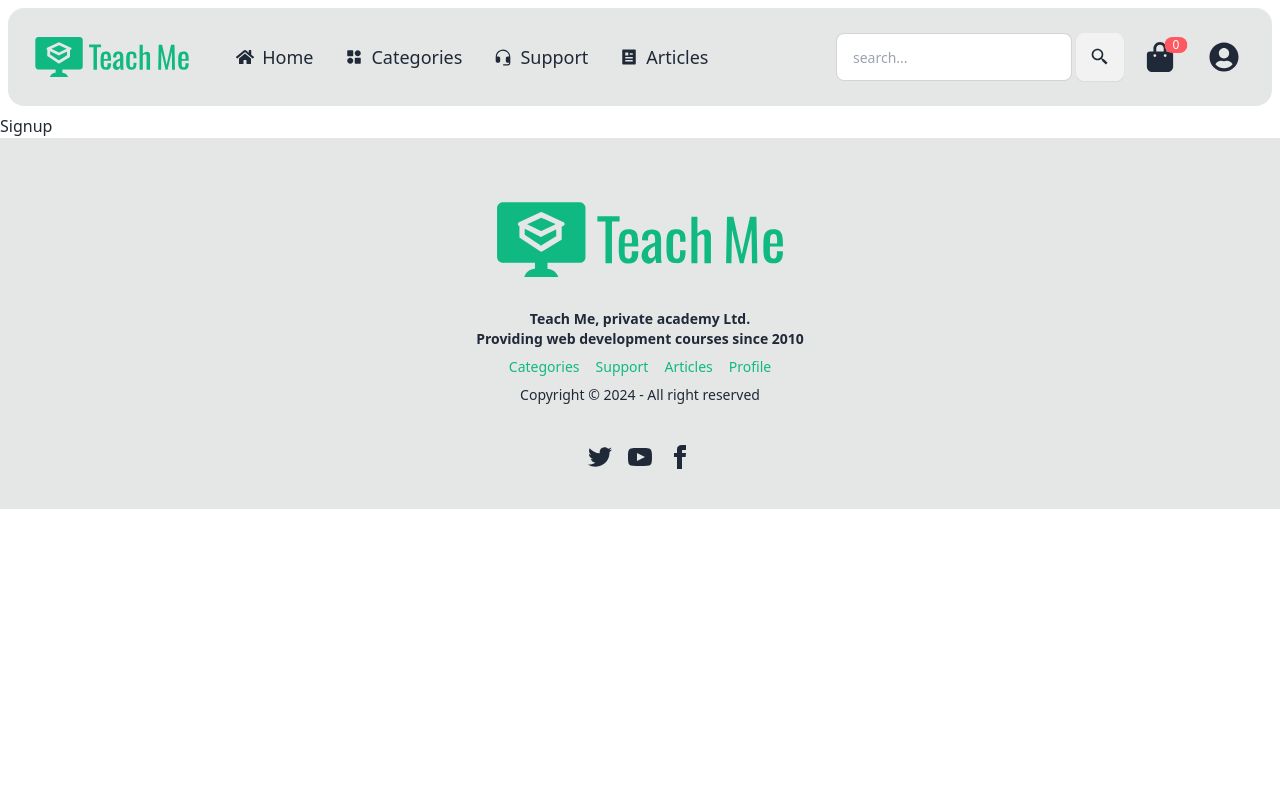
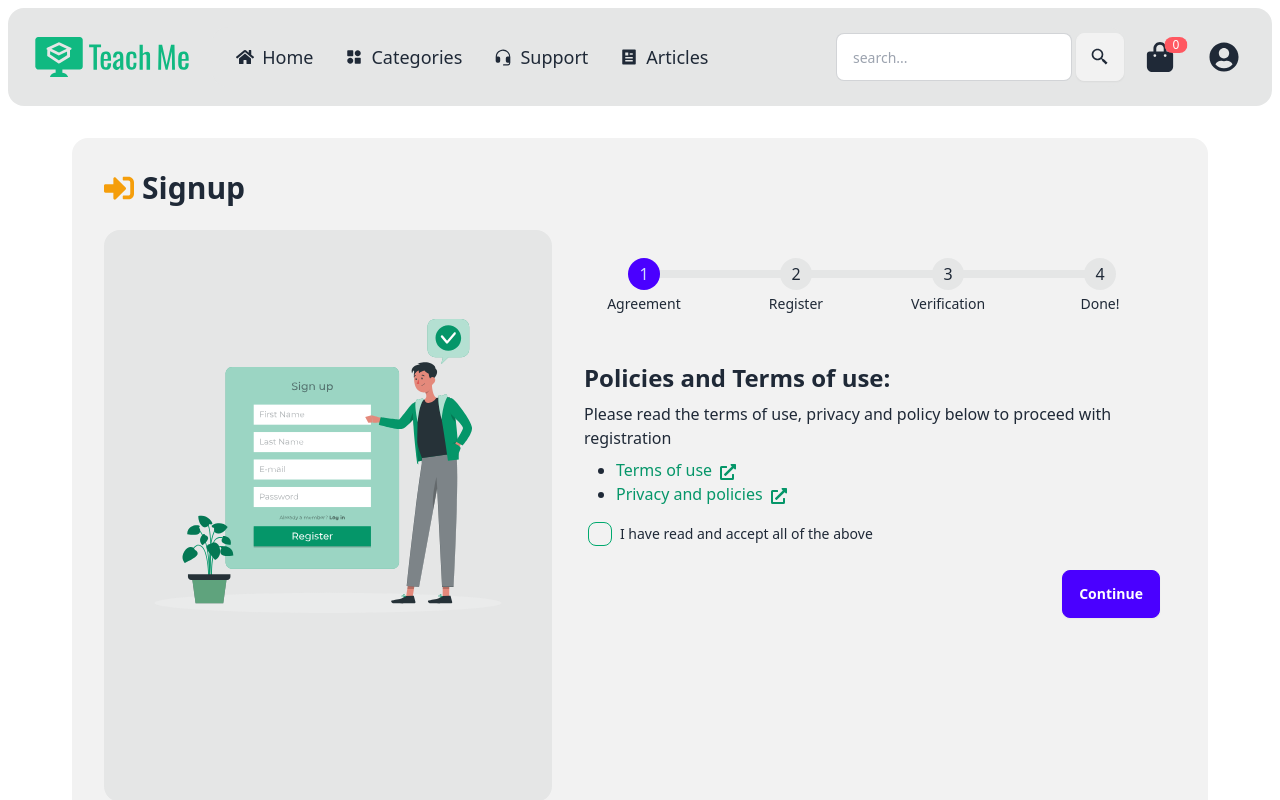
Before and after one commit to alibkm95/teach-me-online, a React (Vite) app in the folder frontend/: page /signup in a window 1280 px wide. Shown: the top 800 px of the page. Built offline with nearby package versions, Linux system fonts and the light colour scheme.

Commit message:
signup page and all of its components created

```diff
--- /dev/null
+++ b/frontend/src/components/Agreement.jsx
@@ -0,0 +1,43 @@
+import React from 'react'
+
+import { FaExternalLinkAlt } from "react-icons/fa";
+
+const Agreement = () => {
+  return (
+    <div className="min-w-full px-4 py-8">
+      <span className="text-2xl font-bold block mb-2">
+        Policies and Terms of use:
+      </span>
+      <p>
+        Please read the terms of use, privacy and policy below to proceed with registration
+      </p>
+      <ul className='my-2 ps-8 list-disc'>
+        <li>
+          <a href="#" className="link link-hover text-emerald-600">
+            Terms of use
+            <FaExternalLinkAlt className='inline-block ms-2' />
+          </a>
+        </li>
+        <li>
+          <a href="#" className="link link-hover text-emerald-600">
+            Privacy and policies
+            <FaExternalLinkAlt className='inline-block ms-2' />
+          </a>
+        </li>
+      </ul>
+      <div className="form-control">
+        <label className="cursor-pointer label flex items-center justify-start">
+          <input type="checkbox" name='aggrement-input' className="checkbox checkbox-success me-2" />
+          <span className="label-text">
+            I have read and accept all of the above
+          </span>
+        </label>
+      </div>
+      <button className="btn btn-primary text-white block mt-4 ms-auto">
+        Continue
+      </button>
+    </div>
+  )
+}
+
+export default Agreement
--- a/frontend/src/components/Invoice.jsx
+++ b/frontend/src/components/Invoice.jsx
@@ -7,8 +7,8 @@ const Invoice = () => {
     <>
       <div className="flex gap-2">
         <input
-          name='search-input'
-          id='search-input'
+          name='discount-input'
+          id='discount-input'
           type="text"
           placeholder="insert your discount code ..."
           className="input input-sm input-bordered w-full max-w-xs"
--- /dev/null
+++ b/frontend/src/components/SignupForm.jsx
@@ -0,0 +1,61 @@
+import React from 'react'
+import {Link} from 'react-router-dom'
+
+import { FaUser } from "react-icons/fa";
+import { MdEmail } from "react-icons/md";
+import { IoFingerPrint } from "react-icons/io5";
+import { IoMdEye } from "react-icons/io";
+import { IoMdEyeOff } from "react-icons/io";
+
+const SignupForm = () => {
+  return (
+    <div className='min-w-full px-4 pt-8'>
+      <span className="text-2xl font-bold block mb-2">
+        Please fill the registration form:
+      </span>
+      <form id='signup-form' className='pt-2 max-w-96'>
+        <div className="flex flex-col gap-2">
+          <label className="form-control w-full">
+            <div className="label">
+              <span className="label-text flex items-center gap-1">
+                <FaUser className='text-emerald-500' />
+                What is your name?
+              </span>
+            </div>
+            <input type="text" name='fullName-input' placeholder="Full name" className="input input-bordered input-sm w-full lg:input-md" />
+          </label>
+          <label className="form-control w-full">
+            <div className="label">
+              <span className="label-text flex items-center gap-1">
+                <MdEmail className='text-emerald-500' />
+                What is your E-Mail?
+              </span>
+            </div>
+            <input type="email" name='email-input' placeholder="E-Mail" className="input input-bordered input-sm w-full lg:input-md" />
+          </label>
+          <label className="form-control w-full">
+            <div className="label">
+              <span className="w-full label-text flex items-center gap-1">
+                <IoFingerPrint className='text-emerald-500' />
+                Create a password:
+                <button type='button' className="btn btn-xs inline-block ms-auto">
+                  <IoMdEye size={20} className='text-amber-400' />
+                  {/* <IoMdEyeOff size={20} className='text-amber-400' /> */}
+                </button>
+              </span>
+            </div>
+            <input type="password" name='password-input' placeholder="********" className="input input-bordered input-sm w-full lg:input-md" />
+          </label>
+        </div>
+        <span className="text-sm block mt-3">
+          Already have an account? <Link to='/login' className='link link-hover text-emerald-600 font-bold'>Login.</Link>
+        </span>
+        <button type="submit" className="btn btn-primary text-white block mt-4 ms-auto">
+          Signup
+        </button>
+      </form>
+    </div>
+  )
+}
+
+export default SignupForm
--- /dev/null
+++ b/frontend/src/components/SignupSuccess.jsx
@@ -0,0 +1,20 @@
+import React from 'react'
+import { Link } from 'react-router-dom'
+
+const SignupSuccess = () => {
+  return (
+    <div className='min-w-full px-4 pt-8'>
+      <span className="text-2xl font-bold block mb-2">
+        🎉 Registeration success 🎉
+      </span>
+      <p className="">
+        Registration completed successfully! Automatic redirection will lead you to HOME page. if it not worked please use the button below.
+      </p>
+      <Link to='/' className='btn btn-primary text-white m-4'>
+        Go to home page
+      </Link>
+    </div>
+  )
+}
+
+export default SignupSuccess
--- /dev/null
+++ b/frontend/src/components/Steps.jsx
@@ -0,0 +1,28 @@
+import React from 'react'
+
+const Steps = ({activeStep}) => {
+  return (
+    <div>
+      <ul className="steps w-full">
+        <li className={`step ${activeStep >= 1 ? 'step-primary' : ''}`}>
+          <span className="text-sm">Agreement</span>
+        </li>
+        <li className={`step ${activeStep >= 2 ? 'step-primary' : ''}`}>
+          <span className="text-sm">Register</span>
+        </li>
+        <li className={`step ${activeStep >= 3 ? 'step-primary' : ''}`}>
+          <span className="text-sm">
+            Verification
+          </span>
+        </li>
+        <li className={`step ${activeStep >= 4 ? 'step-primary' : ''}`}>
+          <span className="text-sm">
+            Done!
+          </span>
+        </li>
+      </ul>
+    </div>
+  )
+}
+
+export default Steps
--- /dev/null
+++ b/frontend/src/components/Verification.jsx
@@ -0,0 +1,34 @@
+import React from 'react'
+
+import { GoNumber } from "react-icons/go";
+
+const Verification = () => {
+  return (
+    <div className='min-w-full px-4 pt-8'>
+      <span className="text-2xl font-bold block mb-2">
+        Please verify your E-Mail:
+      </span>
+      <p className="">
+        Please enter the 6-digit code sent to your email address. If you have not received an email, please check your spam folder
+      </p>
+      <form className="pt-2 max-w-96" id="verification-form">
+        <label className="form-control w-full">
+          <div className="label">
+            <span className="label-text flex items-center gap-1">
+              <GoNumber size={25} className='text-emerald-500' />
+              Insert 6-digit code:
+            </span>
+          </div>
+          <input type="text" name='fullName-input' placeholder="******" className="input input-bordered input-sm w-full lg:input-md" />
+        </label>
+        <div className="my-4">
+          <button type="submit" className="btn btn-primary text-white block ms-auto">
+            Verify
+          </button>
+        </div>
+      </form>
+    </div>
+  )
+}
+
+export default Verification
--- a/frontend/src/pages/Signup.jsx
+++ b/frontend/src/pages/Signup.jsx
@@ -1,8 +1,44 @@
-import React from 'react'
+import React, { useState } from 'react'
+
+import Steps from '../components/Steps';
+import SignupForm from '../components/SignupForm';
+import Verification from '../components/Verification';
+import Agreement from '../components/Agreement';
+import SignupSuccess from '../components/SignupSuccess';
+
+import { FaSignInAlt } from "react-icons/fa";
+
+import registerImg from '../assets/register.svg'
 
 const Signup = () => {
+
+  const [activeStep, setActiveStep] = useState(1)
+
   return (
-    <div>Signup</div>
+    <section className='w-full max-w-6xl mx-auto my-6 p-2'>
+      <div className="bg-base-200 p-4 rounded-box md:p-8">
+        <div className="flex items-center justify-center gap-2 font-bold mb-6 text-2xl md:justify-start lg:text-3xl">
+          <FaSignInAlt className='text-amber-500' />
+          <h5>Signup</h5>
+        </div>
+        <div className="flex flex-col gap-4 md:flex-row">
+          <div className="flex-1 bg-base-300 rounded-box">
+            <img className='w-full block' src={registerImg} alt="" />
+          </div>
+          <div className="flex-1 flex flex-col gap-4 md:py-6">
+            <Steps activeStep={activeStep} />
+            <div className='flex-1 overflow-x-hidden'>
+              <div className="flex flex-row transition-all duration-300'" style={{ transform: `translateX(-${(activeStep - 1) * 100}%)` }}>
+                <Agreement />
+                <SignupForm />
+                <Verification />
+                <SignupSuccess />
+              </div>
+            </div>
+          </div>
+        </div>
+      </div>
+    </section>
   )
 }
 
```
